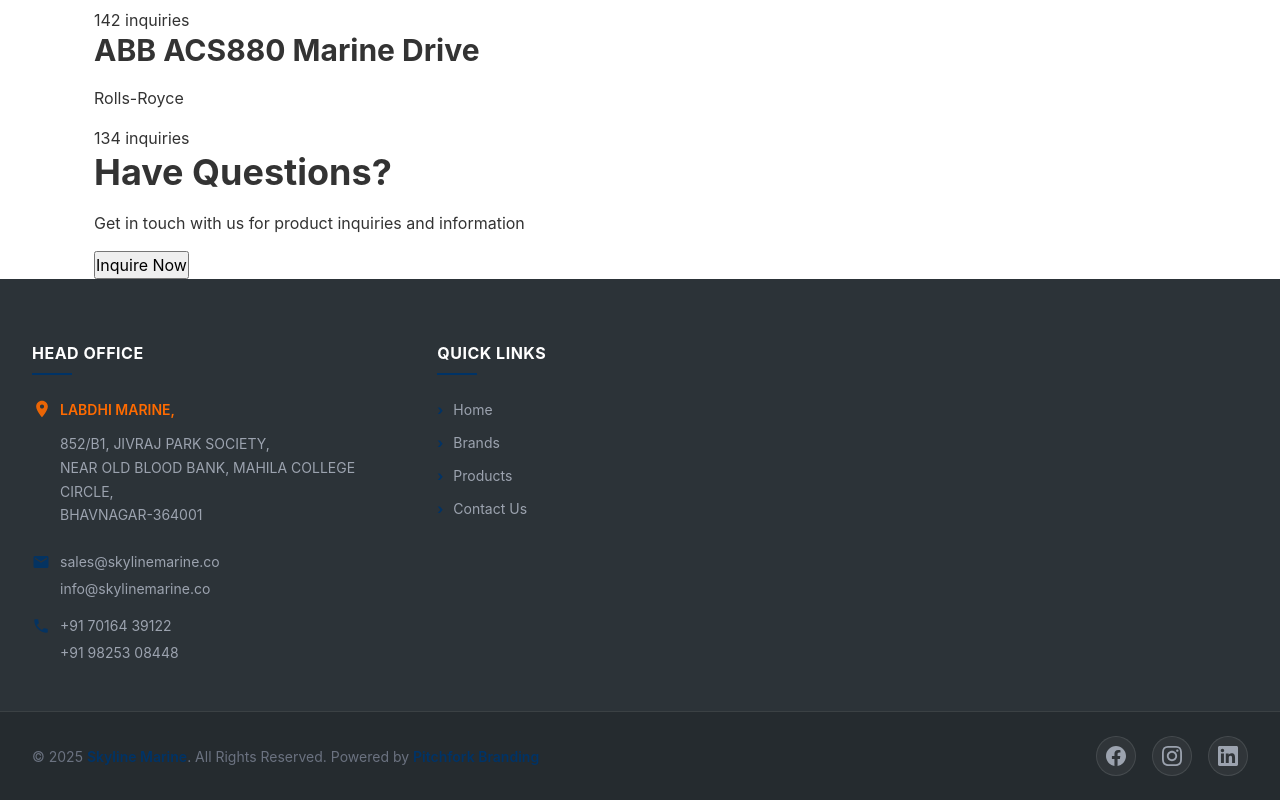
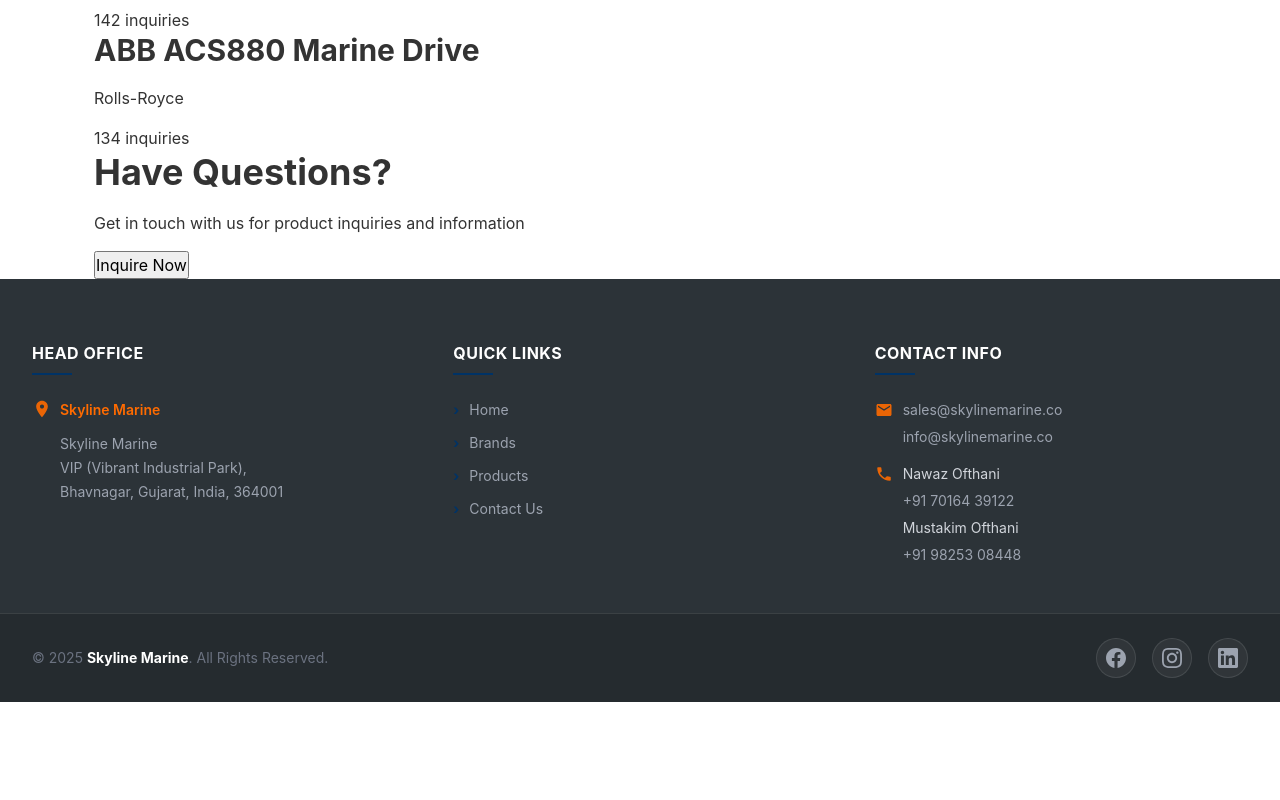
Before and after one commit to Dan-ishh/skyline-marine-automation, a Next.js app in the folder skyline-automation/: page / in a window 1280 px wide. Shown: the part 2285-3085 px from the top of the page. After the commit the page ends 2987 px from the top, so only its background shows below. Built offline with nearby package versions, Linux system fonts and the light colour scheme.

Commit message:
- Updated footer styles and content

```diff
--- a/skyline-automation/public/Assets/scss/components/_footer.scss
+++ b/skyline-automation/public/Assets/scss/components/_footer.scss
@@ -26,7 +26,7 @@
     margin: 0 auto;
     padding: 0 2rem;
     display: grid;
-    grid-template-columns: 2fr 1fr 1.5fr 1.5fr;
+    grid-template-columns: 1fr 1fr 1fr;
     gap: 3rem;
 
     @include respond-to("desktop") {
@@ -159,7 +159,7 @@
 
     svg {
       margin-top: 0.125rem;
-      color: $accent-color;
+      color: $orange-color;
     }
   }
 
@@ -171,11 +171,12 @@
     a {
       color: $gray-400;
       text-decoration: none;
-      transition: color 0.3s ease;
+      transition: all 0.3s ease;
       font-size: 0.875rem;
 
       &:hover {
-        color: $accent-color;
+        color: $white;
+        font-weight: 600;
       }
 
       @include respond-to("mobile") {
@@ -213,7 +214,8 @@
     }
 
     &:hover {
-      color: $accent-color;
+      color: $white;
+      font-weight: 600;
       padding-left: 1.25rem;
 
       &::before {
@@ -261,7 +263,17 @@
     }
   }
 
-  &__brand,
+  &__brand {
+    color: $white;
+    text-decoration: none;
+    font-weight: $font-weight-bold;
+    transition: color 0.3s ease;
+
+    &:hover {
+      color: $white;
+    }
+  }
+
   &__powered-by {
     color: $accent-color;
     text-decoration: none;
--- a/skyline-automation/src/Components/Footer.tsx
+++ b/skyline-automation/src/Components/Footer.tsx
@@ -45,17 +45,34 @@ export default function Footer() {
                 >
                   <path d="M12 2C8.13 2 5 5.13 5 9c0 5.25 7 13 7 13s7-7.75 7-13c0-3.87-3.13-7-7-7zm0 9.5c-1.38 0-2.5-1.12-2.5-2.5s1.12-2.5 2.5-2.5 2.5 1.12 2.5 2.5-1.12 2.5-2.5 2.5z" />
                 </svg>
-                <span>LABDHI MARINE,</span>
+                <span>Skyline Marine</span>
               </div>
               <address className="footer__address">
-                852/B1, JIVRAJ PARK SOCIETY,
+                Skyline Marine
                 <br />
-                NEAR OLD BLOOD BANK, MAHILA COLLEGE CIRCLE,
+                VIP (Vibrant Industrial Park),
                 <br />
-                BHAVNAGAR-364001
+                Bhavnagar, Gujarat, India, 364001
               </address>
             </div>
+          </div>
 
+          {/* Quick Links */}
+          <div className="footer__section">
+            <h3 className="footer__title">QUICK LINKS</h3>
+            <ul className="footer__links">
+              {quickLinks.map((link) => (
+                <li key={link.href}>
+                  <Link href={link.href} className="footer__link">
+                    {link.label}
+                  </Link>
+                </li>
+              ))}
+            </ul>
+          </div>
+
+          <div className="footer__section">
+            <h3 className="footer__title">CONTACT INFO</h3>
             <div className="footer__contact-group">
               <div className="footer__contact-item">
                 <svg
@@ -88,25 +105,12 @@ export default function Footer() {
                   <path d="M6.62 10.79c1.44 2.83 3.76 5.14 6.59 6.59l2.2-2.2c.27-.27.67-.36 1.02-.24 1.12.37 2.33.57 3.57.57.55 0 1 .45 1 1V20c0 .55-.45 1-1 1-9.39 0-17-7.61-17-17 0-.55.45-1 1-1h3.5c.55 0 1 .45 1 1 0 1.25.2 2.45.57 3.57.11.35.03.74-.25 1.02l-2.2 2.2z" />
                 </svg>
                 <div className="footer__contact-links">
-                  <a href="tel:+917016439122">+91 70164 39122</a>
+                  Nawaz Ofthani<a href="tel:+917016439122">+91 70164 39122</a>
+                  Mustakim Ofthani{" "}
                   <a href="tel:+919825308448">+91 98253 08448</a>
                 </div>
               </div>
             </div>
-          </div>
-
-          {/* Quick Links */}
-          <div className="footer__section">
-            <h3 className="footer__title">QUICK LINKS</h3>
-            <ul className="footer__links">
-              {quickLinks.map((link) => (
-                <li key={link.href}>
-                  <Link href={link.href} className="footer__link">
-                    {link.label}
-                  </Link>
-                </li>
-              ))}
-            </ul>
           </div>
 
           {/* Product Categories */}
@@ -183,15 +187,7 @@ export default function Footer() {
             <Link href="/" className="footer__brand">
               Skyline Marine
             </Link>
-            . All Rights Reserved. Powered by{" "}
-            <a
-              href="https://pitchforkbranding.com"
-              target="_blank"
-              rel="noopener noreferrer"
-              className="footer__powered-by"
-            >
-              Pitchfork Branding
-            </a>
+            . All Rights Reserved.
           </p>
 
           <div className="footer__social">
```
